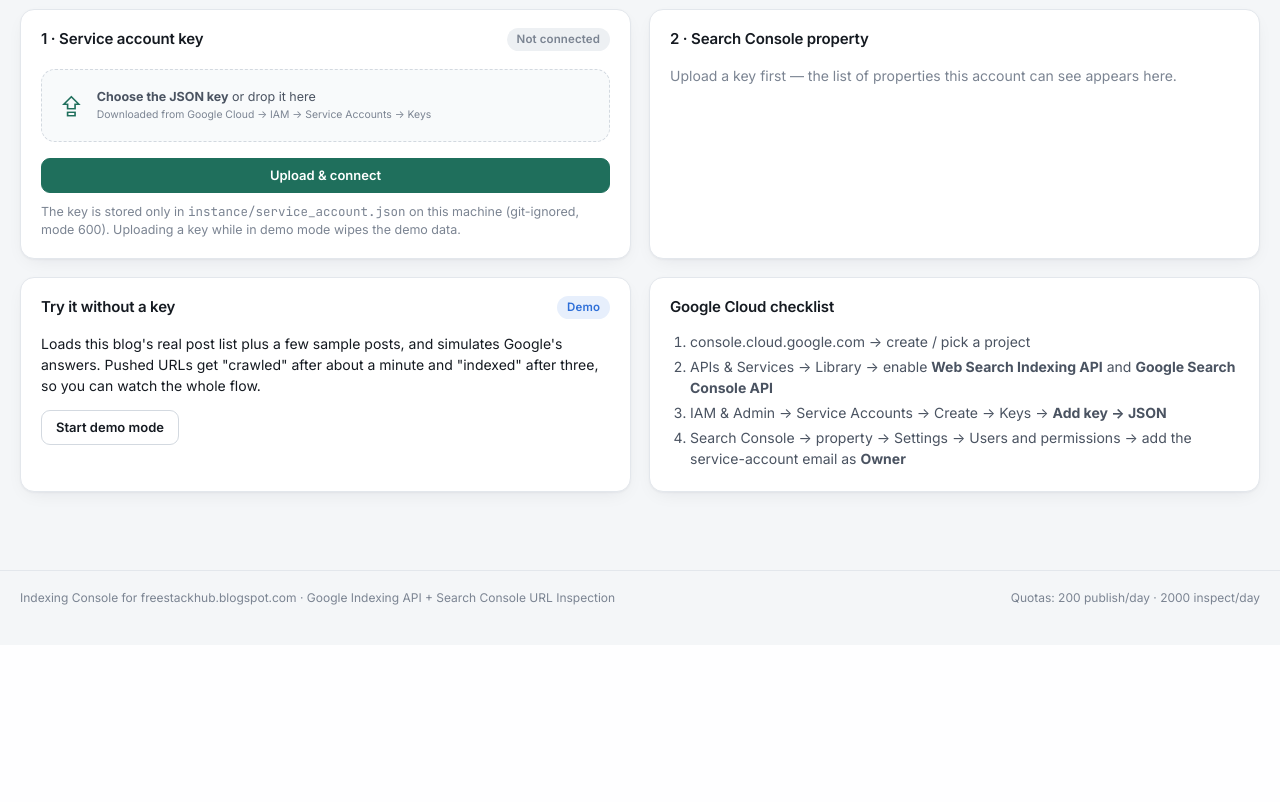
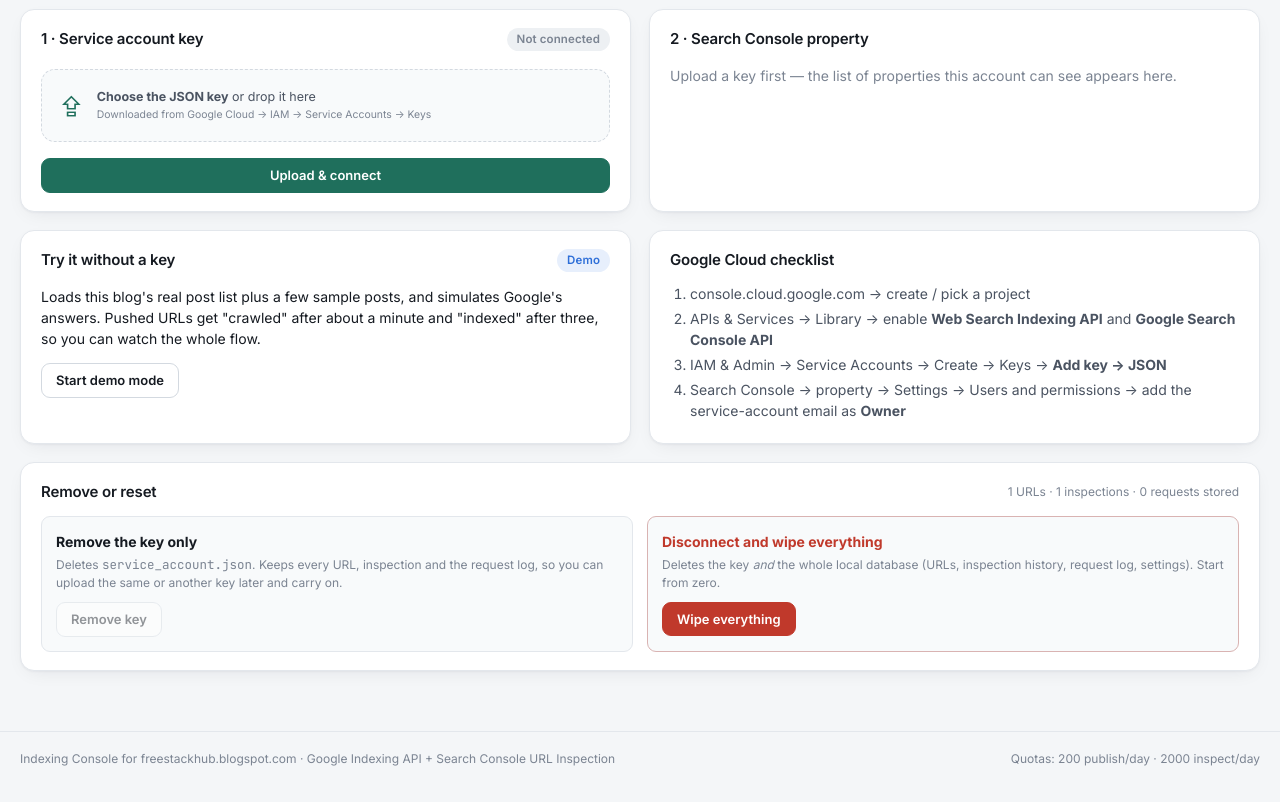
Before and after one commit to rizwanahmedsora9-pixel/Free-Stack-Hub.blogspot.com, a Flask app: page /setup in a window 1280 px wide. Shown: the part 155-957 px from the top of the page. Before the commit the page ends 760 px from the top, so only its background shows below. Run offline with Flask 3, Linux system fonts and the light colour scheme; tables that the repository leaves empty hold one stand-in row (values such as "Sample post"); data that the repository does not hold is empty; some libraries are stand-ins or nearby versions.

Commit message:
Indexing Console: persistent key lifecycle (replace / remove-only / wipe), corrupt-key guard
- Setup shows the stored key (email, project, key id, saved time) so it is obvious the app
  stays connected across restarts
- Replace key keeps all data; if the new account cannot see the selected property the
  selection is cleared with a warning instead of silently 403ing later
- New 'Remove key only' action keeps URLs/inspections/request log; 'Wipe everything' is the
  destructive one and is clearly separated
- get_client() no longer raises on a corrupt key: before_request redirects to Setup with the
  reason (previously every page returned 500)

Co-authored-by: arena-agent <297053741+arena-agent@users.noreply.github.com>

```diff
--- a/API INDEXING/dashboard/indexer/app.py
+++ b/API INDEXING/dashboard/indexer/app.py
@@ -11,7 +11,7 @@
 from . import db
 from .config import INSTANCE_DIR, KEY_PATH, PKG_DIR, QUOTA
 from .discovery import blog_url_from_property
-from .google_client import DemoClient, forget_client, get_client, validate_key_file
+from .google_client import DemoClient, forget_client, get_client, key_info, key_problem, validate_key_file
 from .service import (hours_since, insights, inspect_url, metadata_url, parse_dt, push_url, quota_status,
                       recheck_ids, refresh_properties, scheduler, stale_ids, stats, unindexed_ids, worker)
 
@@ -130,11 +130,22 @@
             "settings": settings,
             "mode": settings["mode"],
             "connected": c is not None,
+            "key_problem": key_problem() if settings["mode"] == "live" and c is None else None,
             "account_email": getattr(c, "email", None) if c else None,
             "job": db.active_job(),
             "FILTERS": FILTERS,
             "QUOTA": QUOTA,
         }
+
+    @app.before_request
+    def _guard_live_without_key():
+        """Live mode but the key is gone/corrupt: everything except Setup and static goes to Setup."""
+        if request.endpoint in ("setup", "static", "api_job") or request.endpoint is None:
+            return None
+        if db.get_setting("mode") == "live" and get_client("live") is None:
+            flash(key_problem() or "The service-account key is missing. Upload it again.", "error")
+            return redirect(url_for("setup"))
+        return None
 
     # ------------------------------------------------------------ setup
     @app.route("/setup", methods=["GET", "POST"])
@@ -154,24 +165,34 @@
                     os.remove(tmp)
                     flash(msg, "error")
                     return redirect(url_for("setup"))
+                previous = key_info()
                 os.replace(tmp, KEY_PATH)
                 os.chmod(KEY_PATH, 0o600)
                 forget_client()
                 if db.get_setting("mode") == "demo":
                     db.reset_db()
                 db.set_setting("mode", "live")
-                db.log_event(f"Connected service account {email}", "success")
+                replaced = bool(previous.get("email")) and previous.get("email") != email
+                db.log_event((f"Replaced key {previous.get('email')} with {email}" if replaced else f"Connected service account {email}"), "success")
                 r = refresh_properties()
                 if r.get("ok"):
                     sites = r["sites"]
+                    visible = {s["siteUrl"] for s in sites}
+                    current = db.get_setting("site_url")
+                    if current and current not in visible:
+                        # New account can't see the old property: don't silently keep a selection that will 403.
+                        _select_property("")
+                        flash(f"The previously selected property {current} is not visible to {email}. Pick one below.", "warn")
                     if len(sites) == 1:
                         _select_property(sites[0]["siteUrl"])
                         flash(f"Connected as {email}. Property {sites[0]['siteUrl']} selected.", "success")
                     elif not sites:
                         flash(f"Connected as {email}, but this account cannot see any Search Console property yet. "
                               f"Add {email} as an Owner in Search Console → Settings → Users and permissions, then click Refresh.", "warn")
+                    elif not db.get_setting("site_url"):
+                        flash(f"Connected as {email}. Choose the property below.", "success")
                     else:
-                        flash(f"Connected as {email}. Choose the property below.", "success")
+                        flash(f"Connected as {email}.", "success")
                 else:
                     flash(f"Key accepted ({email}) but listing properties failed: {r.get('error')} — {r.get('hint')}", "error")
                 return redirect(url_for("setup"))
@@ -199,6 +220,19 @@
                 r = refresh_properties()
                 flash("Property list refreshed." if r.get("ok") else f"{r.get('error')} — {r.get('hint')}", "success" if r.get("ok") else "error")
                 return redirect(url_for("setup"))
+            if action == "remove_key":
+                # Remove only the credential. URLs, inspections and the request log stay, so
+                # uploading a key later (same or a different account) continues the history.
+                worker.cancel()
+                if os.path.exists(KEY_PATH):
+                    os.remove(KEY_PATH)
+                forget_client()
+                db.set_setting("mode", "")
+                with db.tx() as conn:
+                    conn.execute("DELETE FROM properties")
+                db.log_event("Service-account key removed (data kept)", "warn")
+                flash("Key removed. Your URLs and history are kept — upload a key to reconnect.", "success")
+                return redirect(url_for("setup"))
             if action == "disconnect":
                 worker.cancel()
                 if os.path.exists(KEY_PATH):
@@ -212,7 +246,13 @@
                 flash("Disconnected. The key file and all local data were deleted.", "success")
                 return redirect(url_for("setup"))
         props = db.query("SELECT * FROM properties ORDER BY site_url")
-        return render_template("setup.html", properties=props, key_present=os.path.exists(KEY_PATH))
+        data_counts = {
+            "urls": db.scalar("SELECT COUNT(*) FROM urls") or 0,
+            "inspections": db.scalar("SELECT COUNT(*) FROM inspections") or 0,
+            "requests": db.scalar("SELECT COUNT(*) FROM requests_log") or 0,
+        }
+        return render_template("setup.html", properties=props, key_present=os.path.exists(KEY_PATH),
+                               key=key_info(), data_counts=data_counts)
 
     def _select_property(site_url):
         db.set_settings({"site_url": site_url, "blog_url": blog_url_from_property(site_url)})
--- a/API INDEXING/dashboard/indexer/static/app.css
+++ b/API INDEXING/dashboard/indexer/static/app.css
@@ -309,3 +309,17 @@
 .toast{padding:11px 14px;border-radius:10px;background:var(--ink);color:var(--surface);font-size:13px;box-shadow:var(--shadow-lg);max-width:380px;animation:pop .2s ease}
 .toast.err{background:var(--danger);color:#fff}
 .toast.ok{background:var(--ok);color:#fff}
+
+/* ---------- stored key box & remove options (setup) ---------- */
+.keybox{border:1px solid color-mix(in srgb,var(--ok) 35%,var(--line));background:var(--ok-soft);border-radius:var(--radius-sm);padding:12px 14px;margin-bottom:4px}
+.keybox.bad{border-color:color-mix(in srgb,var(--danger) 40%,var(--line));background:var(--danger-soft)}
+.keybox-row{display:flex;gap:12px;align-items:center}
+.keybox-icon{width:34px;height:34px;border-radius:9px;display:grid;place-items:center;background:var(--surface);font-size:16px;font-weight:700;flex:none}
+.keybox.bad .keybox-icon{color:var(--danger)}
+.keybox-main{min-width:0}
+.keybox-main b{display:block;overflow:hidden;text-overflow:ellipsis;white-space:nowrap}
+.keybox-foot{margin-top:8px;padding-top:8px;border-top:1px dashed color-mix(in srgb,var(--ok) 30%,transparent)}
+.remove-grid{display:grid;grid-template-columns:repeat(auto-fit,minmax(280px,1fr));gap:14px}
+.remove-opt{padding:14px;border:1px solid var(--line);border-radius:var(--radius-sm);background:var(--surface-2)}
+.remove-opt.danger-zone{border-color:color-mix(in srgb,var(--danger) 30%,var(--line))}
+.remove-opt p{margin:4px 0 10px}
--- a/API INDEXING/dashboard/indexer/templates/setup.html
+++ b/API INDEXING/dashboard/indexer/templates/setup.html
@@ -13,22 +13,41 @@
   <section class="card">
     <div class="card-head">
       <h2>1 · Service account key</h2>
-      {% if key_present and mode == 'live' %}<span class="pill ok">Connected</span>{% elif mode == 'demo' %}<span class="pill info">Demo</span>{% else %}<span class="pill muted">Not connected</span>{% endif %}
+      {% if connected and mode == 'live' %}<span class="pill ok">Connected</span>{% elif key_problem %}<span class="pill danger">Key problem</span>{% elif mode == 'demo' %}<span class="pill info">Demo</span>{% else %}<span class="pill muted">Not connected</span>{% endif %}
     </div>
-    {% if connected and mode == 'live' %}
-      <p class="ok-line">✓ <strong>{{ account_email }}</strong></p>
+
+    {% if key_problem %}
+      <div class="keybox bad">
+        <div class="keybox-row"><span class="keybox-icon">!</span><div><b>Stored key can't be used</b><div class="small">{{ key_problem }}</div></div></div>
+      </div>
+    {% elif key.email %}
+      <div class="keybox">
+        <div class="keybox-row">
+          <span class="keybox-icon">🔑</span>
+          <div class="keybox-main">
+            <b class="mono">{{ key.email }}</b>
+            <div class="small muted">project <span class="mono">{{ key.project_id or '—' }}</span> · key id <span class="mono">{{ key.key_id }}…</span> · saved {{ key.added_at | ago }}</div>
+          </div>
+        </div>
+        <div class="keybox-foot small muted">Saved on this machine as <code>instance/service_account.json</code>. It stays there when you close the app — no need to upload again next time.</div>
+      </div>
       <p class="hint">This email must be an <strong>Owner</strong> of the property in Search Console → Settings → Users and permissions. The Indexing API refuses anything less.</p>
     {% endif %}
+
     <form method="post" enctype="multipart/form-data" class="form">
       <input type="hidden" name="action" value="upload">
       <label class="filedrop" id="filedrop">
         <input type="file" name="keyfile" accept=".json,application/json" required>
         <span class="filedrop-icon">⇪</span>
-        <span class="filedrop-text"><b>Choose the JSON key</b> or drop it here<br><small>Downloaded from Google Cloud → IAM → Service Accounts → Keys</small></span>
+        <span class="filedrop-text"><b>{{ 'Choose a different JSON key' if key.email else 'Choose the JSON key' }}</b> or drop it here<br><small>Downloaded from Google Cloud → IAM → Service Accounts → Keys</small></span>
       </label>
-      <button class="btn primary" type="submit">{{ 'Replace key & connect' if connected and mode == 'live' else 'Upload & connect' }}</button>
+      <button class="btn primary" type="submit">{{ 'Replace key' if key.email else 'Upload & connect' }}</button>
     </form>
-    <p class="hint">The key is stored only in <code>instance/service_account.json</code> on this machine (git-ignored, mode 600). Uploading a key while in demo mode wipes the demo data.</p>
+    {% if key.email %}
+      <p class="hint">Replacing the key keeps all your URLs and history. If the new account can't see the current property you'll be asked to pick another one.</p>
+    {% elif mode == 'demo' %}
+      <p class="hint">Uploading a real key ends the demo and clears the simulated data.</p>
+    {% endif %}
   </section>
 
   <section class="card">
@@ -92,14 +111,25 @@
       <li>IAM &amp; Admin → Service Accounts → Create → Keys → <b>Add key → JSON</b></li>
       <li>Search Console → property → Settings → Users and permissions → add the service-account email as <b>Owner</b></li>
     </ol>
-    {% if connected %}
-    <details class="mt danger-zone">
-      <summary>Disconnect &amp; wipe</summary>
-      <p class="hint">Deletes the key file and every local record (URLs, inspections, request log).</p>
-      <form method="post" onsubmit="return confirm('Delete the key and all local data?')"><input type="hidden" name="action" value="disconnect"><button class="btn danger" type="submit">Disconnect and delete everything</button></form>
-    </details>
-    {% endif %}
   </section>
 </div>
 
+{% if key_present or mode or data_counts.urls %}
+<section class="card">
+  <div class="card-head"><h2>Remove or reset</h2><span class="muted small">{{ data_counts.urls }} URLs · {{ data_counts.inspections }} inspections · {{ data_counts.requests }} requests stored</span></div>
+  <div class="remove-grid">
+    <div class="remove-opt">
+      <b>Remove the key only</b>
+      <p class="small muted">Deletes <code>service_account.json</code>. Keeps every URL, inspection and the request log, so you can upload the same or another key later and carry on.</p>
+      <form method="post" onsubmit="return confirm('Remove the stored key? Your data stays.')"><input type="hidden" name="action" value="remove_key"><button class="btn" type="submit" {{ 'disabled' if not key_present }}>Remove key</button></form>
+    </div>
+    <div class="remove-opt danger-zone">
+      <b class="danger-text">Disconnect and wipe everything</b>
+      <p class="small muted">Deletes the key <em>and</em> the whole local database (URLs, inspection history, request log, settings). Start from zero.</p>
+      <form method="post" onsubmit="return confirm('Delete the key AND all local data? This cannot be undone.')"><input type="hidden" name="action" value="disconnect"><button class="btn danger" type="submit">Wipe everything</button></form>
+    </div>
+  </div>
+</section>
+{% endif %}
+
 {% endblock %}
```
Also changed, not shown: API INDEXING/dashboard/indexer/google_client.py (+35 -4 lines), API INDEXING/dashboard/README.md.
